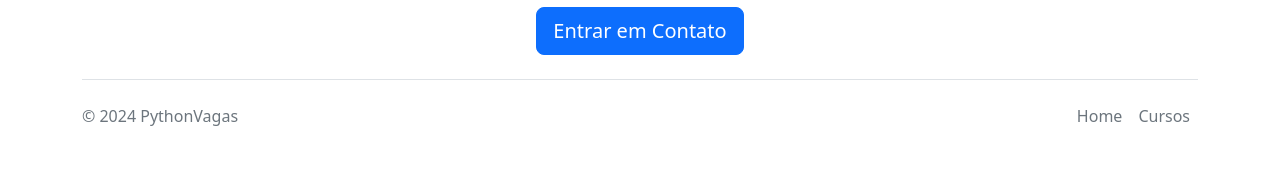
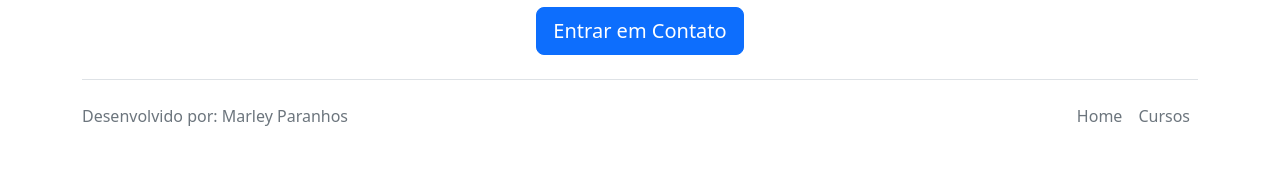
Before and after one commit to marley-paranhos/python_carreiras, a Flask app: page / in a window 1280 px wide. Shown: the part 1584-1760 px from the top of the page. Run offline with Flask 3, Linux system fonts and the light colour scheme.

Commit message:
Editando o footer

```diff
--- a/templates/includes/footer.html
+++ b/templates/includes/footer.html
@@ -1,6 +1,6 @@
 <div class="container">
   <footer class="d-flex flex-wrap justify-content-between align-items-center py-3 my-4 border-top">
-    <p class="col-md4 mb-0 text-muted">&copy; 2024 PythonVagas</p>
+    <p class="col-md4 mb-0 text-muted">Desenvolvido por: Marley Paranhos</p>
     <ul class="nav col-md-4 justify-content-end">
       <li class="nav-item">
         <a class="nav-link px-2 text-muted" href="#">Home</a>
```
